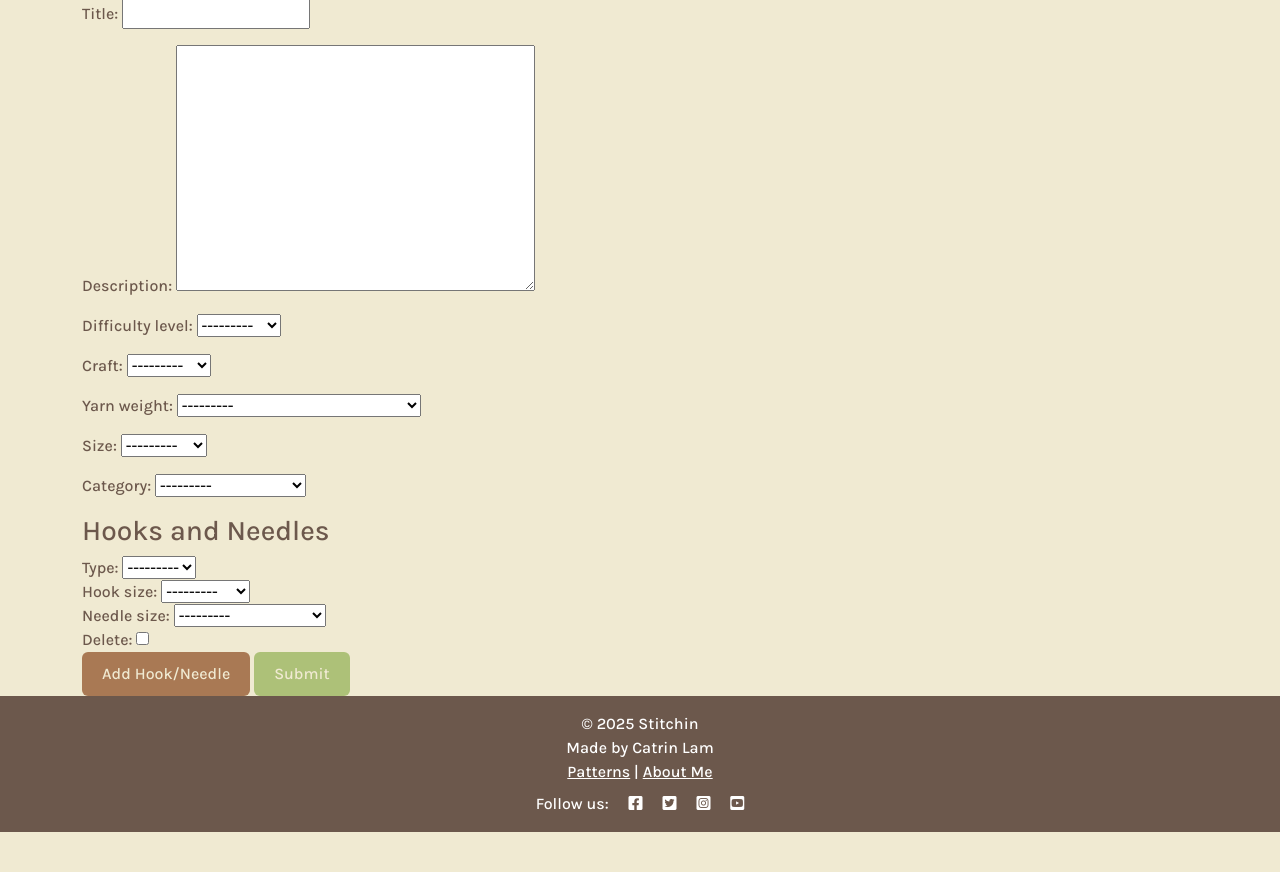
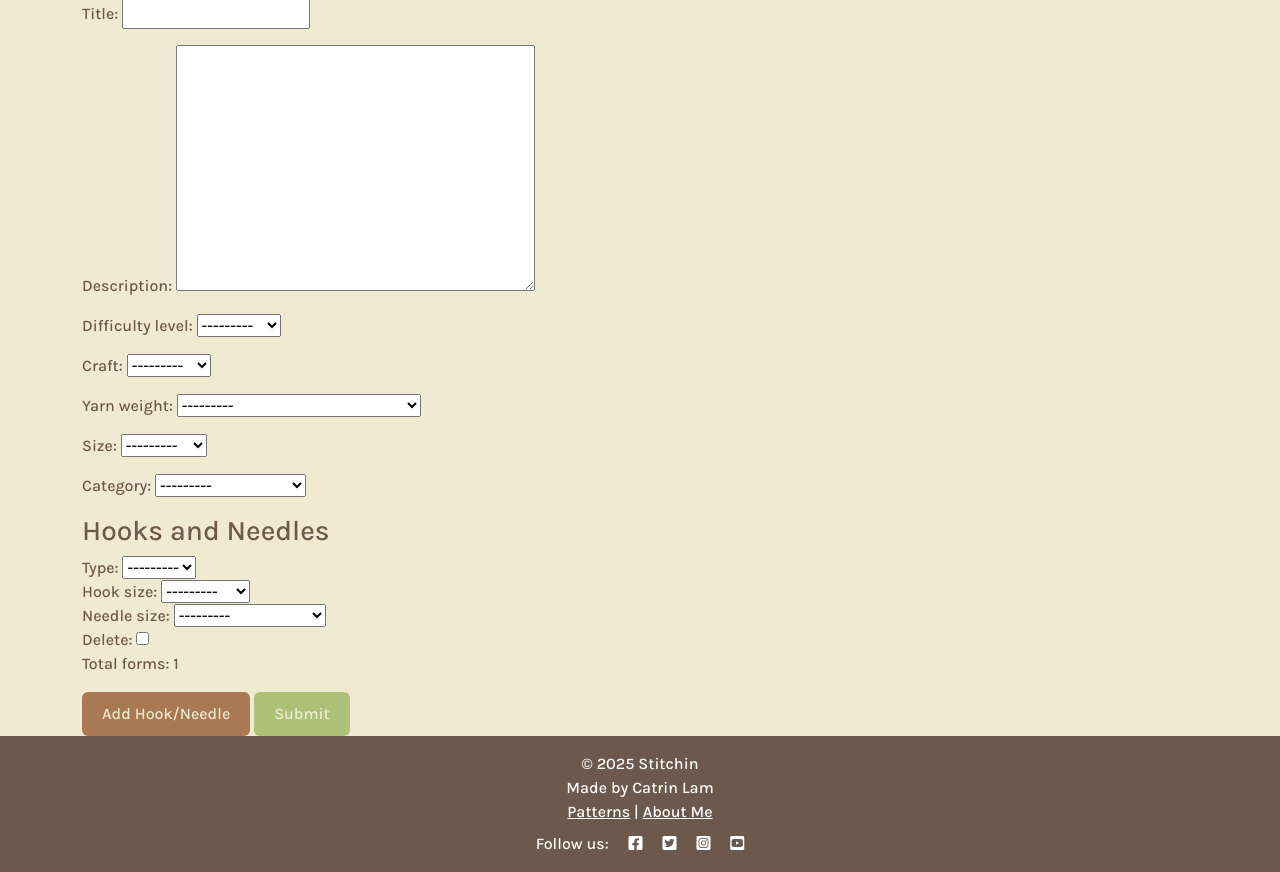
Before and after one commit to catrinlam/Stitchin, a Django app: page /post/ in a window 1280 px wide. Shown: the part 164-1036 px from the top of the page. Before the commit the page ends 996 px from the top, so only its background shows below. Run offline with Django 5.2, Linux system fonts and the light colour scheme.

Commit message:
Display total forms count in pattern post template and update formset handling in JavaScript

```diff
--- a/patterns/templates/patterns/post_pattern.html
+++ b/patterns/templates/patterns/post_pattern.html
@@ -27,6 +27,7 @@
                 </div>
             {% endfor %}
         </div>
+        <p>Total forms: <span id="total-forms-display">{{ formset.total_form_count }}</span></p>
         <button type="button" class="btn btn-secondary" id="add-formset">Add Hook/Needle</button>
         <button type="submit" class="btn btn-primary">Submit</button>
     </form>
@@ -39,6 +40,13 @@
         const formsetContainer = document.getElementById('formset-container');
         const addFormsetButton = document.getElementById('add-formset');
         const totalForms = document.getElementById('id_patternhooksneedle_set-TOTAL_FORMS');
+        const totalFormsDisplay = document.getElementById('total-forms-display');
+
+        let currentFormCount = {{ formset.total_form_count }};
+
+        console.log(totalFormsDisplay);
+        console.log(currentFormCount);
+        console.log(totalForms);
 
         addFormsetButton.addEventListener('click', function() {
             const currentFormCount = formsetContainer.children.length;
@@ -48,8 +56,10 @@
             newForm.innerHTML = newForm.innerHTML.replace(formRegex, `patternhooksneedle_set-${currentFormCount}-`);
             formsetContainer.appendChild(newForm);
             totalForms.setAttribute('value', currentFormCount + 1);
+            totalFormsDisplay.textContent = currentFormCount + 1;
         });
     });
 
+
 </script>
 {% endblock %}
--- a/patterns/views.py
+++ b/patterns/views.py
@@ -53,6 +53,8 @@ def post_pattern(request):
     if request.method == "POST":
         form = PatternForm(request.POST, request.FILES)
         formset = PatternHooksNeedleFormSet(request.POST)
+
+        print(f'formset: {formset}')
         if form.is_valid() and formset.is_valid():
             try:
                 pattern = form.save(commit=False)
@@ -62,8 +64,6 @@ def post_pattern(request):
                 formset.save()
                 messages.success(request, "Pattern posted successfully!")
                 return redirect('pattern_detail', slug=pattern.slug)
-            except IntegrityError:
-                messages.error(request, "A pattern with this title already exists. Please choose a different title.")
             except Exception as e:
                 messages.error(request, f"Error posting pattern: {e}")
         else:
```
